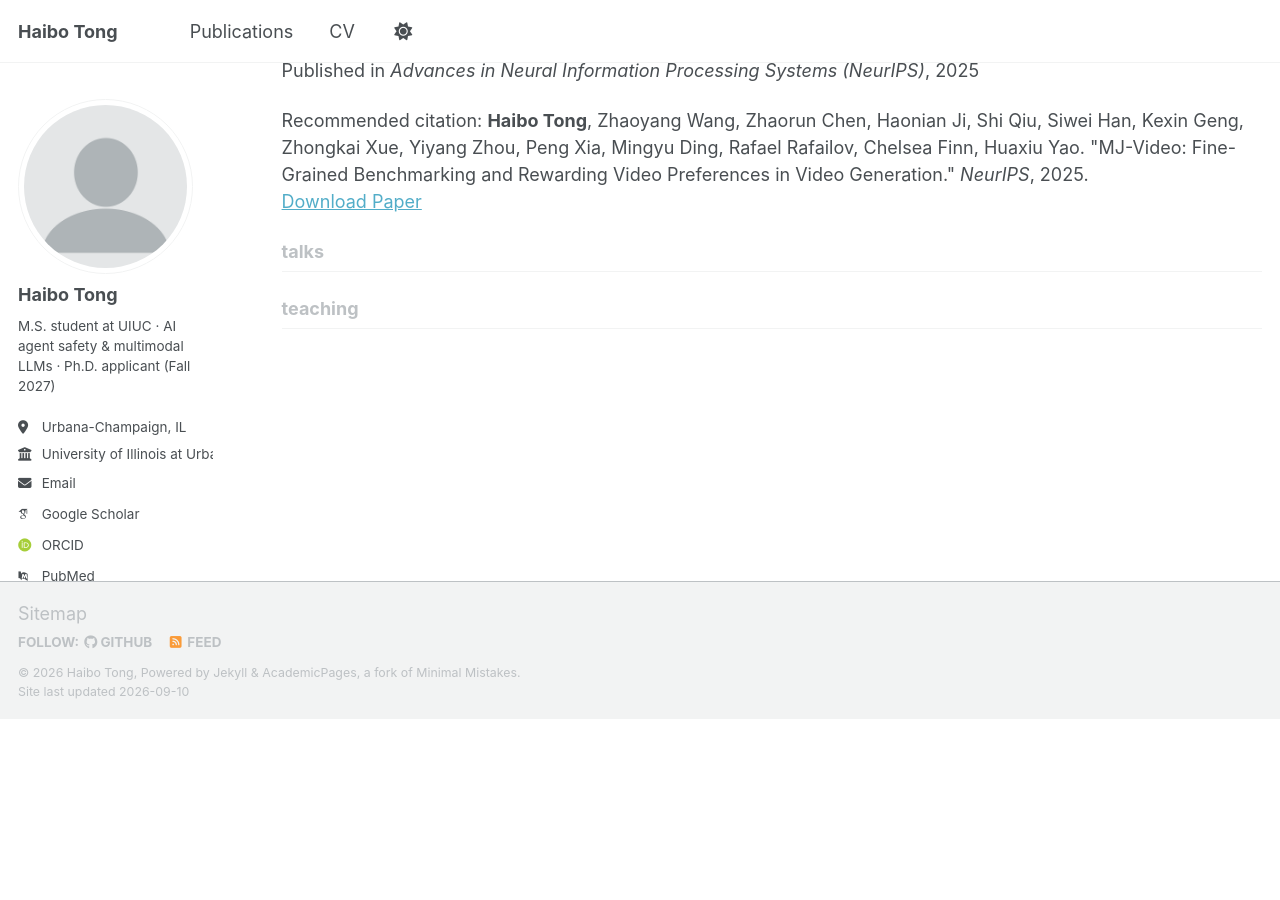
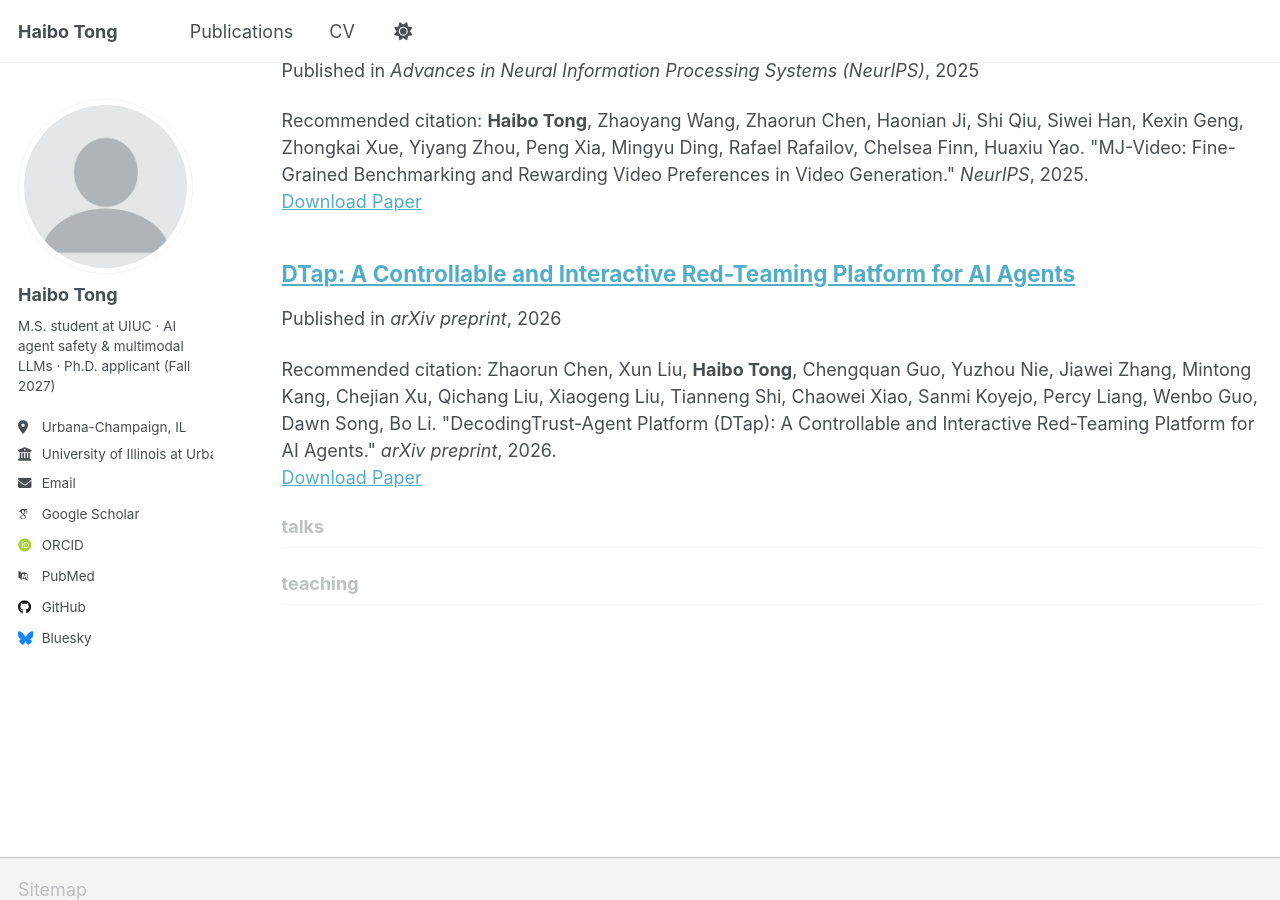
Before and after one commit to EchoRaven/Haibo.github.io, a Jekyll site: the page built from _pages/collection-archive.html, in a window 1280 px wide and 900 px high, scrolled down 1785 px. Built offline with Jekyll 4.4.1, drawn with Linux system fonts in a browser that asks for light colours; some web fonts are replaced; a script that is not in the unit is left out; before the commit the page ends 2504 px from its top, so only the background shows below that.

Commit message:
Add DTap (red-teaming platform for AI agents) to publications, news, and CV
Co-Authored-By: Claude Fable 5 <noreply@anthropic.com>

```diff
--- a/_pages/cv.md
+++ b/_pages/cv.md
@@ -25,6 +25,7 @@ Research Experience
 
 Selected Publications
 ======
+* **DTap: A Controllable and Interactive Red-Teaming Platform for AI Agents.** *arXiv preprint*, 2026.
 * **MJ-Video: Fine-Grained Benchmarking and Rewarding Video Preferences in Video Generation.** *NeurIPS*, 2025. (First author)
 * **Disentangle to Decay: Linear Attention with Trainable Decay Factor.** *COLING*, 2025. (First author)
 * **GLIMPSE: Do Large Vision-Language Models Truly Think with Videos or Just Glimpse at Them?** *EMNLP*, 2025. (Oral)
--- /dev/null
+++ b/_publications/2026-05-06-dtap.md
@@ -0,0 +1,10 @@
+---
+title: "DTap: A Controllable and Interactive Red-Teaming Platform for AI Agents"
+collection: publications
+category: manuscripts
+permalink: /publication/2026-05-06-dtap
+date: 2026-05-06
+venue: 'arXiv preprint'
+paperurl: 'https://arxiv.org/abs/2605.04808'
+citation: 'Zhaorun Chen, Xun Liu, <b>Haibo Tong</b>, Chengquan Guo, Yuzhou Nie, Jiawei Zhang, Mintong Kang, Chejian Xu, Qichang Liu, Xiaogeng Liu, Tianneng Shi, Chaowei Xiao, Sanmi Koyejo, Percy Liang, Wenbo Guo, Dawn Song, Bo Li. "DecodingTrust-Agent Platform (DTap): A Controllable and Interactive Red-Teaming Platform for AI Agents." <i>arXiv preprint</i>, 2026.'
+---
```
Also changed, not shown: _pages/about.md (+2 -1 lines).
